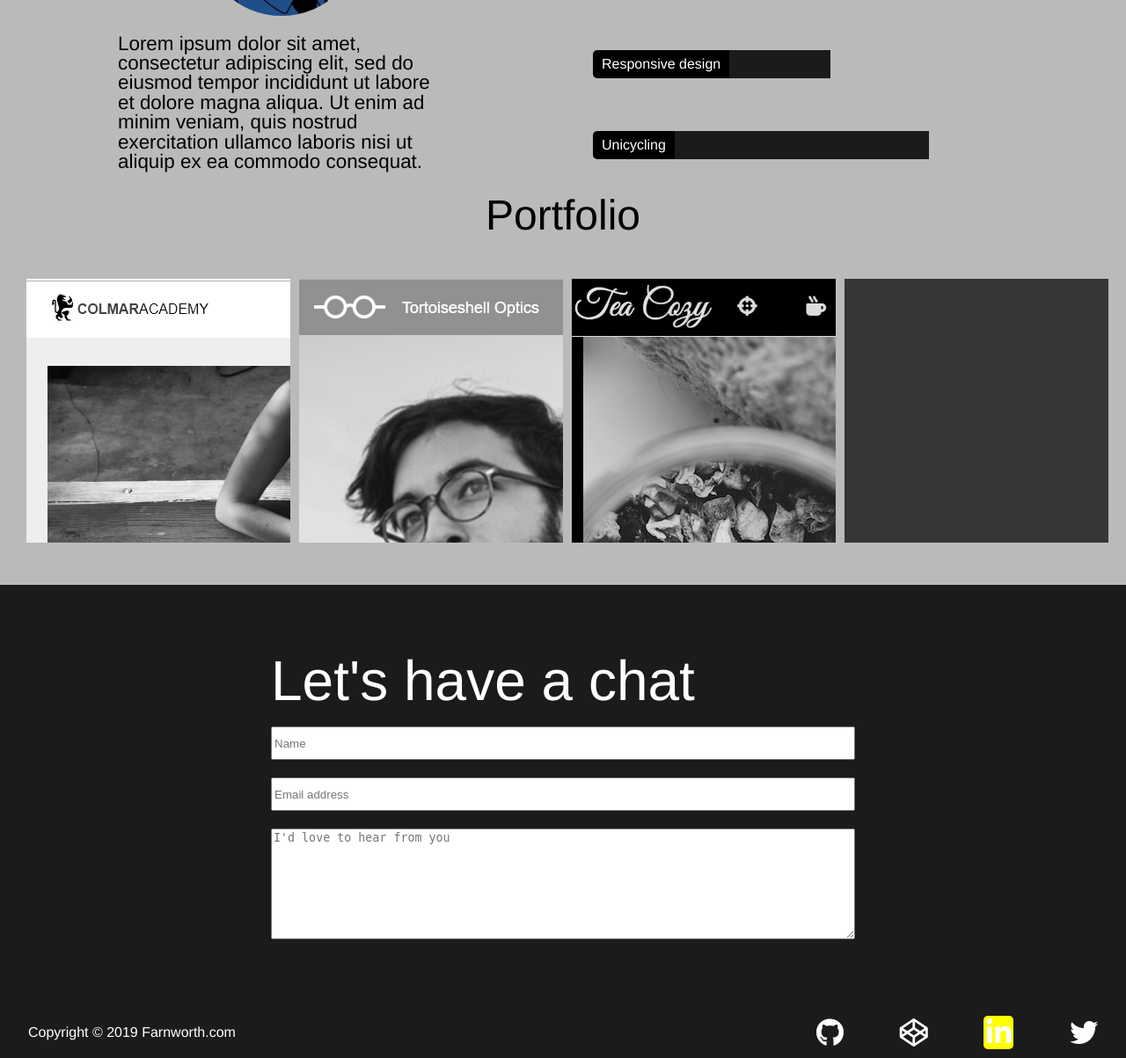
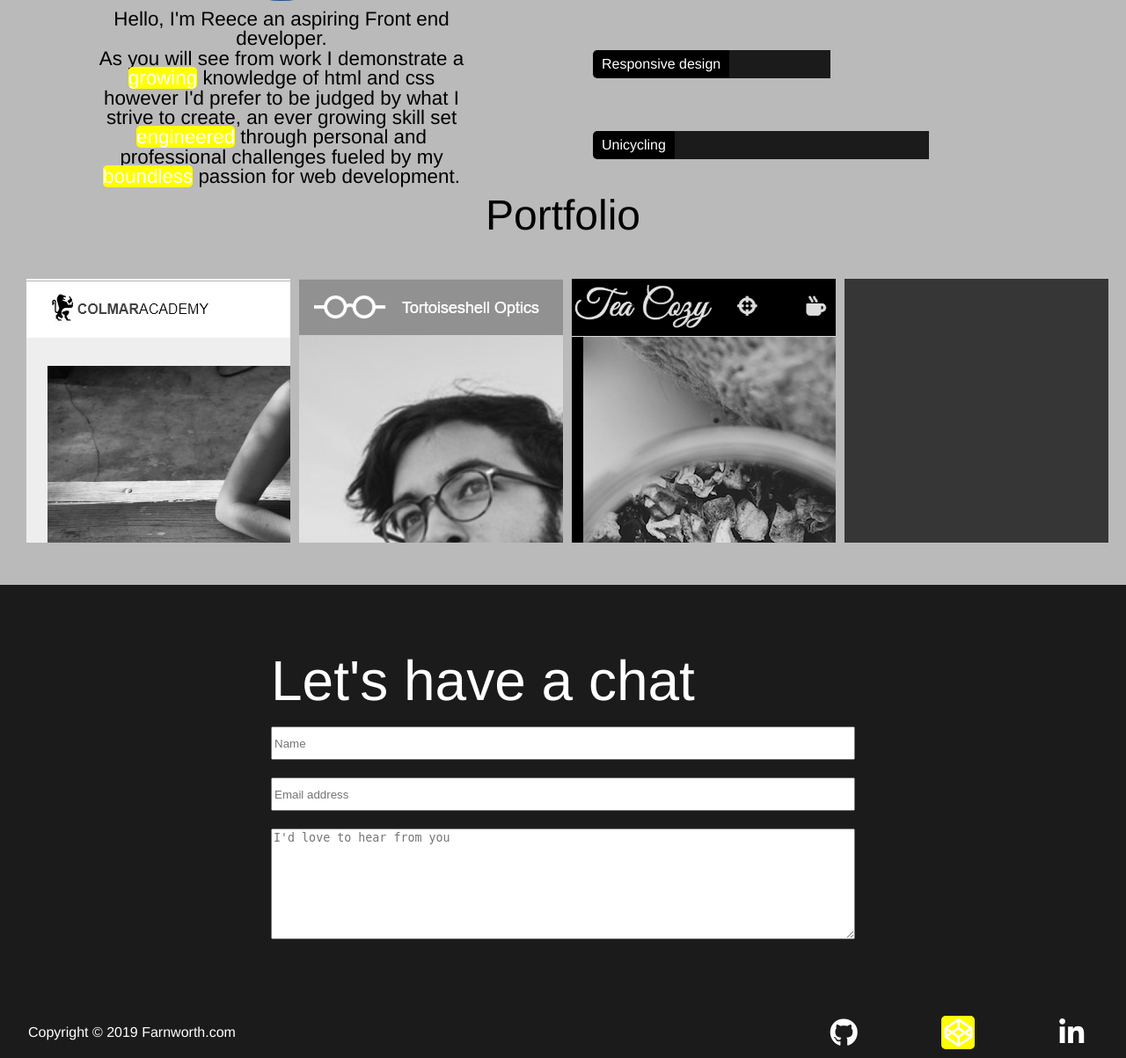
Before and after one commit to DokGreen/portfolio, a PHP site: page / in a window 1280 px wide. Shown: the part 915-2118 px from the top of the page at 88% size. Run offline with PHP 8.4, Linux system fonts and the light colour scheme; some libraries are stand-ins or nearby versions.

Commit message:
about section improved

```diff
--- a/index.html
+++ b/index.html
@@ -21,7 +21,7 @@
       <h1>
         <span id="intro1">Simple.</span>
         <span id="intro2">Intricate.</span>
-        <div id="intro3"><span class="yellow">Something.</span></div></h1>
+        <div id="intro3"><span class="yellow">Passionate.</span></div></h1>
       <div id="fullscreen-wrap">
         <video autoplay muted loop id="vid">
           <source src="resources/media/vid/network.mp4" type="video/mp4">
@@ -33,9 +33,14 @@
       <div id="self">
         <h1>About</h1>
         <img src="resources/media/imgs/wig.jpeg" alt="picture of me">
-        <p>
-          Lorem ipsum dolor sit amet, consectetur adipiscing elit, sed do eiusmod tempor incididunt ut labore et dolore magna aliqua. Ut enim ad minim veniam, quis nostrud exercitation ullamco laboris nisi ut aliquip ex ea commodo consequat.
-        </p>
+        <div id="txtbox">
+          <p>
+            Hello, I'm Reece an aspiring Front end developer.<br>
+            As you will see from work I demonstrate a <span class="yellow">growing</span> knowledge of html and css however I'd prefer to be
+            judged by what I strive to create,
+            an ever growing skill set <span class="yellow">engineered</span> through personal and professional challenges fueled by my <span class="yellow">boundless</span> passion for web development.
+          </p>
+      </div>
       </div>
       <div id="lang">
     <!--    <ul id="txt">
@@ -82,9 +87,8 @@
       <p>Copyright &copy 2019 Farnworth.com </p>
       <ul>
         <li class="fab fa-github fa-2x"></li>
-        <li class="fab fa-codepen fa-2x"></li>
-        <li class="fab fa-linkedin-in fa-2x yellow"></li>
-        <li class="fab fa-twitter fa-2x"></li>
+        <li class="fab fa-codepen fa-2x yellow"></li>
+        <li class="fab fa-linkedin-in fa-2x"></li>
       </ul>
     </footer
   </body>
--- a/resources/styles.css
+++ b/resources/styles.css
@@ -5,6 +5,7 @@ body {
 }
 .yellow {
   border-radius: 5px;
+  color: #fff;
   background-color: yellow;
 }
 /*---------------------------------------nav*/
@@ -154,10 +155,15 @@ li {
   font-size: 3rem;
 }
 
-#self p {
-  width: 60%;
+#txtbox {
+  width: 70%;
   margin-bottom: 10px;
+  text-align: center;
   font-size: 1.4rem;
+}
+
+#textbox #yellow {
+  padding: 5px;
 }
 
 /*---------------------------------------bar*/
@@ -297,6 +303,6 @@ footer p {
   margin-left: 2rem;
 }
 
-footer ul li:nth-child(3) {
+footer ul li:nth-child(2) {
   padding: 3px;
 }
```
